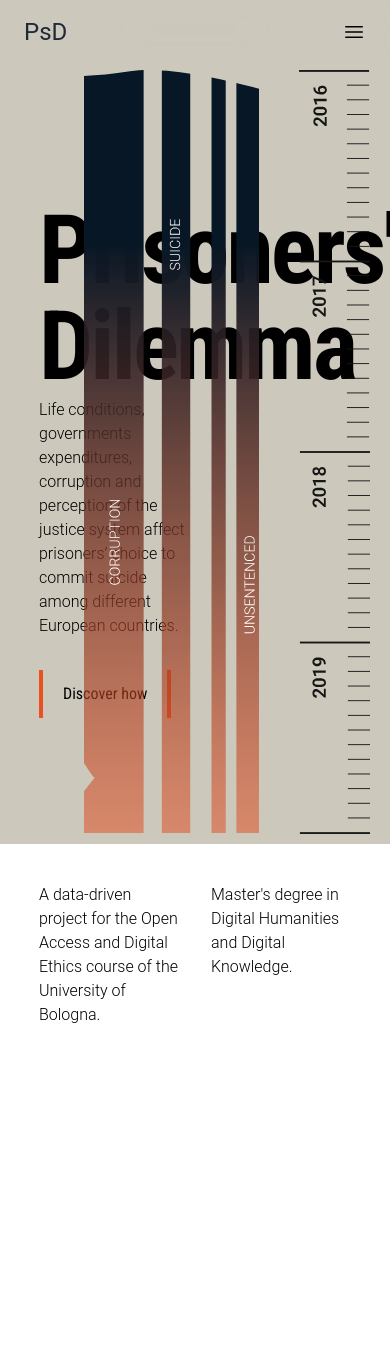
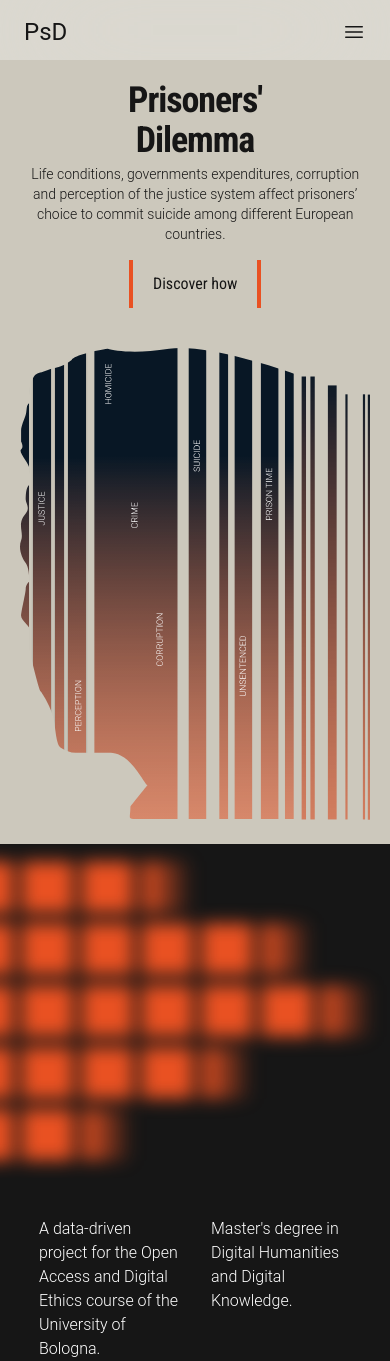
Before and after one commit to Prisoner-s-Dilemma/OpenAccess-DigitalEthics-ProjectMaterial, a plain HTML site: page index.html in a window 390 px wide. Before the commit the page ends 1027 px from the top, so only its background shows below. Drawn offline with nearby package versions, Linux system fonts and the light colour scheme.

Commit message:
update responsiveness

```diff
--- a/assets/style.css
+++ b/assets/style.css
@@ -1,5 +1,6 @@
 body {
     font-family: 'Roboto', sans-serif;
+
 }
 
 .roboto-condensed {
@@ -23,12 +24,12 @@ body {
     animation: banner-btn 2s ease-in-out 1 forwards;
 }
 
-#banner-grid-text-block {
-    animation: banner-grid-text-block 2s ease-in-out 1 forwards;
+#banner-text-block {
+    animation: banner-text-block 2s ease-in-out 1 forwards;
 }
 
 
-@keyframes banner-grid-text-block {
+@keyframes banner-text-block {
     from {
         transform: translateX(-1500px);
         opacity: 0;
--- a/index.html
+++ b/index.html
@@ -22,13 +22,13 @@
     <script src="./assets/script.js"></script>
 
 </head>
-<body class="h-[100vh] w-[100vw]">
+<body class="h-[100vh] w-[100vw] bg-[#161616] text-[#161616]">
 
-    <header class="fixed w-[100%]  z-10 backdrop-blur-3xl">
+    <header class="fixed w-[100%] z-10 bg-white/30 backdrop-blur-3xl">
         <nav class="px-6 py-4 h-[60px]">
             <div id="nav-h-container" class="flex flex-row items-center justify-between">
                 <div>
-                    <a href="#" class="text-2xl text-gray-800">PsD</a>
+                    <a href="#" class="text-2xl">PsD</a>
                 </div>
                 <div class="hidden sm:block">
                     <a class="pr-5" href="">Project</a>
@@ -42,7 +42,7 @@
                     </svg>
                 </button>
             </div>
-            <div id="mobile-menu-dropdown" class="w-[100%] hidden">
+            <div id="mobile-menu-dropdown" class="w-[100%] hidden sm:hidden">
                 <div class="w-[100%] flex flex-col items-end bg-white rounded-md">
                     <a class="pt-4 pb-2" href="">Project</a>
                     <a class="py-2" href="">Datasets</a>
@@ -56,41 +56,45 @@
 
 
     <!--HERO SECTION-->
-    <div id="site-banner" class="w-[100%] h-[100vh] bg-[#CCC8BC] flex flex-row items-center overflow-hidden">
-        <div id="banner-left" class="w-1/2 pl-[10%] pt-[80px] pb-[5px]">
-            <div class="flex flex-col space-y-8">
+    <div id="site-banner" class="w-[100%] h-[100vh] pt-[80px] pb-[5px] bg-[#CCC8BC] flex flex-col md:flex-row  items-center overflow-hidden space-y-10 md:space-y-0">
+        <div id="banner-left" class="w-[90%] md:w-1/2 md:pl-[10%] md:pb-[5%]">
+            <div class="flex flex-col space-y-4">
                 <div id="banner-text-container" class="flex flex-col space-y-1">
-                    <h1 id="title" class="roboto-condensed text-8xl font-semibold tracking-[-0.03em]">Prisoners'</br><span class="">Dilemma</span></h1>
-                    <div id="banner-grid-text-block" class="flex flex-col space-y-2">
-                        <p class="font-light">
+                    <h1 id="title" class="roboto-condensed text-center md:text-left text-4xl sm:text-6xl md:text-7xl lg:text-8xl font-semibold tracking-[-0.03em]">Prisoners'</br>Dilemma</span></h1>
+                    <p id="banner-text-block" class="font-light text-center md:text-left pl-[0.5px] text-sm sm:text-base lg:text-lg">
                         Life conditions, governments expenditures, corruption and perception of the justice system affect prisoners’ choice to commit suicide among different European countries.
                     </p>
-
                 </div>
-                </div>
-                <button id="banner-btn" class="roboto-condensed font-medium box-border w-[fit-content] px-5 py-3 border-l-4 border-r-4 border-[#E95122] hover:bg-[#E95122] transition-all ease-out duration-[400ms]">
+                <div  class="w-full flex justify-center md:justify-start">
+                    <button id="banner-btn" class="roboto-condensed font-medium box-border w-[fit-content] px-5 py-3 ml-[0.5px] border-l-4 border-r-4 border-[#E95122] hover:bg-[#E95122] transition-all ease-out duration-[400ms]">
                         Discover how
                     </button>
                 </div>
             </div>
+        </div>
 
-        <div id="banner-right" class="flex flex-row h-[100%] w-1/2 pt-[70px] pb-[10px] justify-end space-x-10 pr-[20px]">
-                <img id="prisoner-illustration" class="h-[100%] object-cover " src="./assets/imgs/prisoner_illustration2.svg">
-                <img id="timeline" class="h-[100%] object-cover" src="./assets/imgs/timeline2.svg">
+        <div id="banner-right" class="w-[90%] flex flex-row md:h-[100%] md:w-1/2 md:justify-end lg:space-x-10 lg:pr-[20px]">
+                <img id="prisoner-illustration" class="h-[100%] object-cover" src="./assets/imgs/prisoner_illustration2.svg">
+                <img id="timeline" class="hidden lg:block lg:h-[100%] md:object-cover" src="./assets/imgs/timeline2.svg">
 
         </div>
         </div>
     </div>
 
-    <main class="mx-[10%] pt-[10%]">
+    <main>
+        <img src="./assets/imgs/squares.svg">
+        <div class="mx-[10%] pt-[10%]">
             <div class="flex flex-row space-x-8">
-            <p class="w-1/2 font-light">
+                <p class="w-1/2 font-light text-white">
                     A data-driven project for the Open Access and Digital Ethics course of the University of Bologna.
                 </p>
-            <p class="w-1/2 font-light">
+                <p class="w-1/2 font-light text-white">
                     Master's degree in Digital Humanities and Digital Knowledge.
                 </p>
             </div>
+
+        </div>
+
     </main>
 
 
```
Also changed, not shown: assets/imgs/squares.svg (added). Lines whose indentation alone changed are shown as unchanged.
